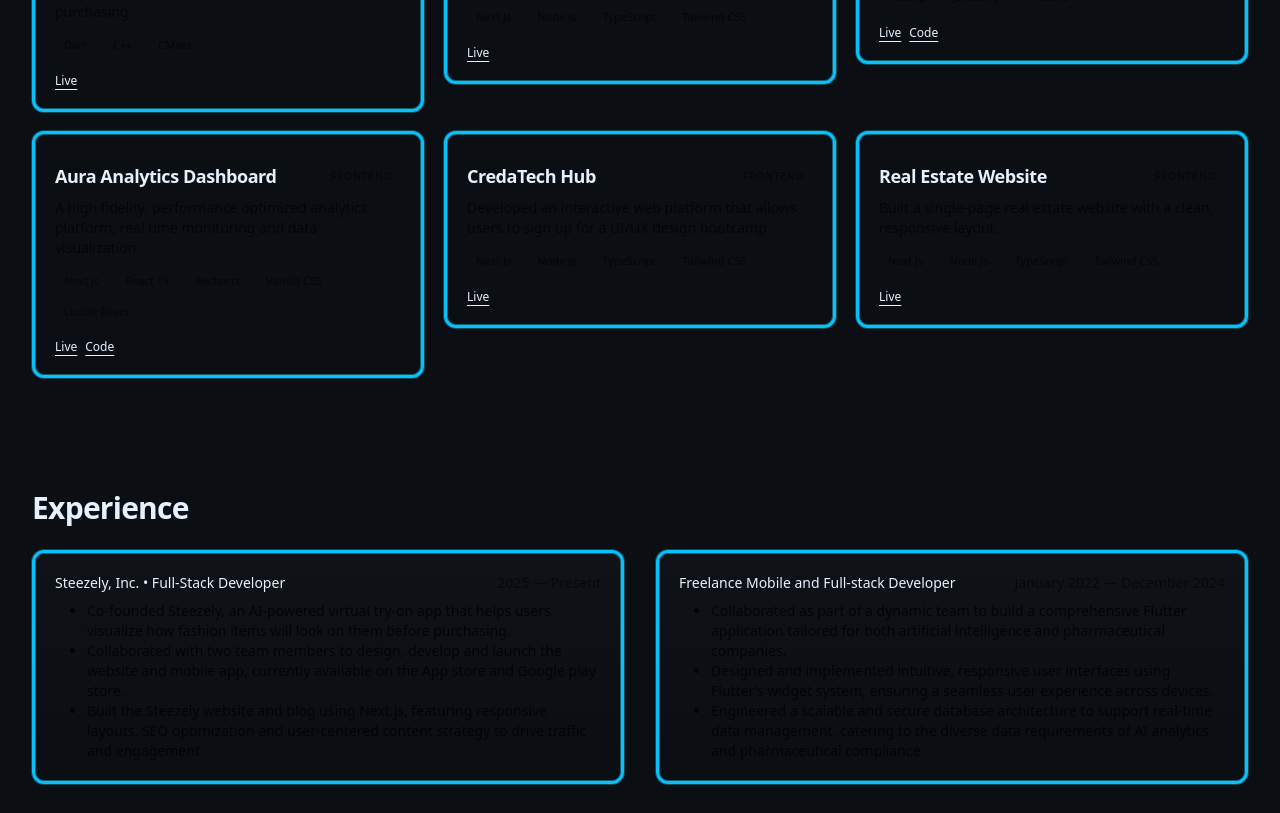
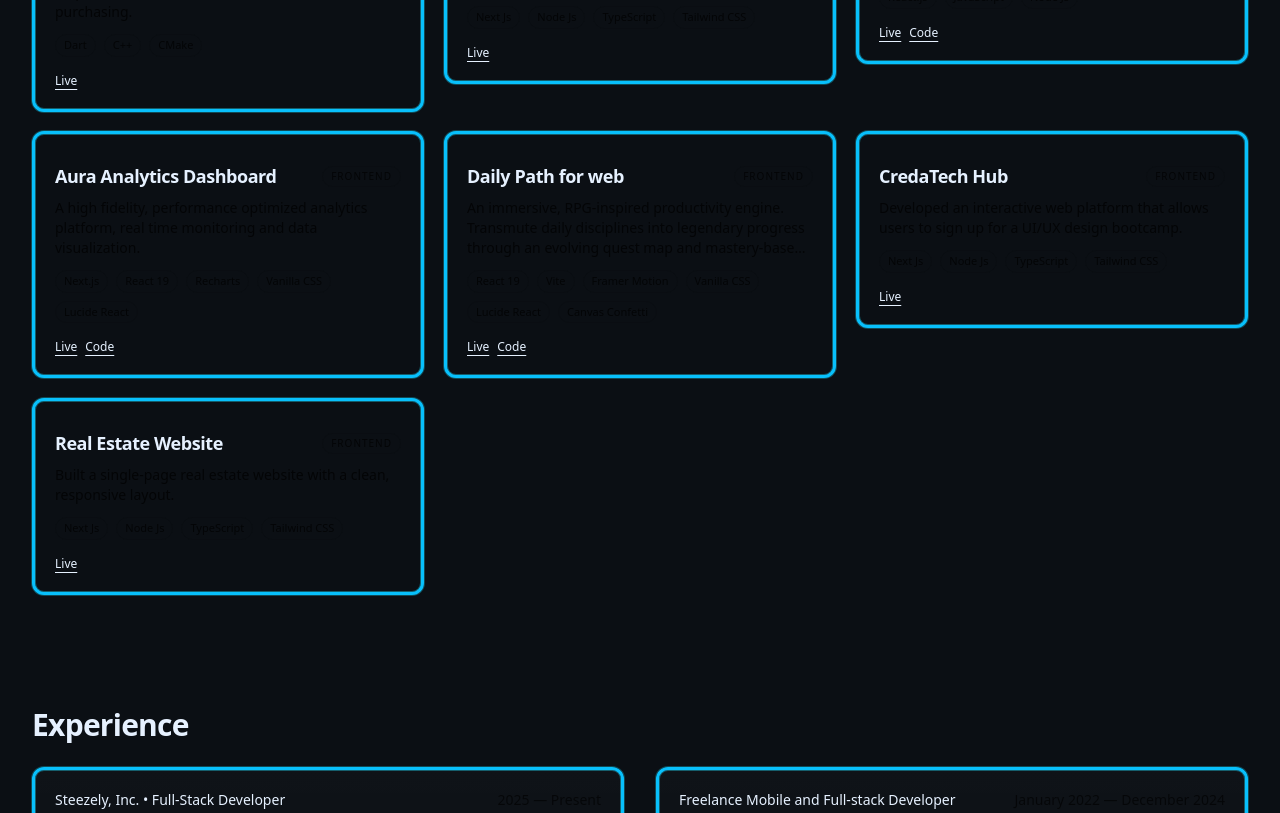
Before and after one commit to darad25/stackcrafted, a Next.js app: page / in a window 1280 px wide. Shown: the part 1320-2133 px from the top of the page. Built offline with nearby package versions, Linux system fonts and the light colour scheme.

Commit message:
first commit

```diff
--- a/src/data/projects.ts
+++ b/src/data/projects.ts
@@ -58,6 +58,21 @@
     ],
   },
   {
+    slug: "Daily-Path-gamified-productivity",
+    title: "Daily Path for web",
+    description:
+      "An immersive, RPG-inspired productivity engine. Transmute daily disciplines into legendary progress through an evolving quest map and mastery-based growth system.",
+    role: "frontend",
+    tags: ["React 19", "Vite", "Framer Motion", "Vanilla CSS", "Lucide React", "Canvas Confetti"],
+    links: [
+      { label: "Live", href: "https://daily-path.netlify.app/" },
+      { label: "Code", href: "https://github.com/darad25/gamified-app" }],
+    period: { year: "2025" },
+    highlights: [
+      "An immersive, RPG-inspired productivity engine. Transmute daily disciplines into legendary progress through an evolving quest map and mastery-based growth system.",
+    ],
+  },
+  {
     slug: "CredaTech Hub",
     title: "CredaTech Hub",
     description:
```
